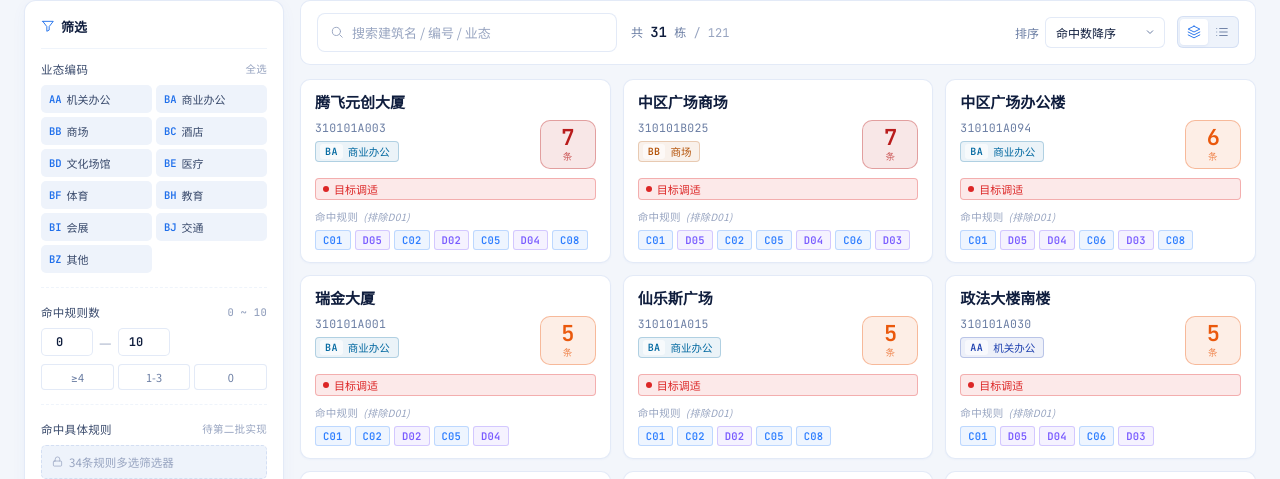
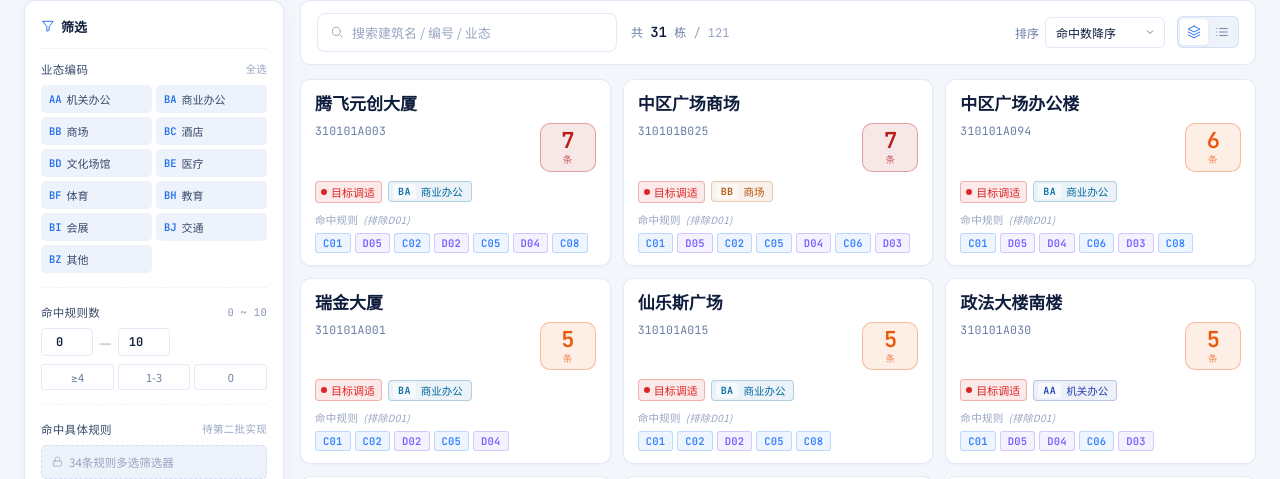
Before and after one commit to cruisetu-beep/Buildings_commissioning_vue, a Vue app: page /result in a window 1280 px wide. Shown: the part 321-800 px from the top of the page. Built offline with nearby package versions, Linux system fonts and the light colour scheme; no server answers.

Commit message:
style: 建筑名称放大,目标调适标签缩短,业态标签移到同一行

```diff
--- a/src/assets/styles/building-list.css
+++ b/src/assets/styles/building-list.css
@@ -238,7 +238,7 @@
       .bld-id { font-size: 11.5px; color: var(--text-2); letter-spacing: 0.2px; }
 
       .bld-card-name {
-        font-size: 15px; font-weight: 600; color: var(--text-0);
+        font-size: 17px; font-weight: 600; color: var(--text-0);
         line-height: 1.3;
         overflow: hidden; text-overflow: ellipsis;
         display: -webkit-box; -webkit-line-clamp: 1; -webkit-box-orient: vertical;
@@ -309,12 +309,17 @@
 
       /* ─── CategoryStatusChip ─── */
       .cat-chip {
-        display: inline-flex; align-items: center; gap: 5px;
-        padding: 2px 8px 2px 7px;
+        display: inline-flex; align-items: center; gap: 4px;
+        padding: 2px 6px 2px 5px;
         font-size: 11px; font-weight: 500;
         border: 1px solid; border-radius: 4px;
       }
       .cat-dot { width: 6px; height: 6px; border-radius: 50%; }
+
+      /* ─── 标签行(目标调适 + 业态标签同排) ─── */
+      .bld-card-tags-row {
+        display: flex; align-items: center; gap: 6px; flex-wrap: wrap;
+      }
 
       /* ─── ArchiveStatusChip ─── */
       .archive-chip {
--- a/src/components/result/BuildingCard.vue
+++ b/src/components/result/BuildingCard.vue
@@ -26,12 +26,14 @@ const dimmed = computed(() => props.building.category === "无节点" || props.b
     <div class="bld-card-top">
       <div class="bld-card-id-row">
         <span class="bld-id mono">{{ building.buildId }}</span>
-        <BuildFuncTag :func="building.buildFunc" :func-name="building.buildFuncName" />
       </div>
       <HitCountBadge :count="building.hitCount" size="md" />
     </div>
 
-    <CategoryStatusChip :category="building.category" />
+    <div class="bld-card-tags-row">
+      <CategoryStatusChip :category="building.category" />
+      <BuildFuncTag :func="building.buildFunc" :func-name="building.buildFuncName" />
+    </div>
 
     <div class="bld-card-rules">
       <div class="bld-card-rules-label">
```
